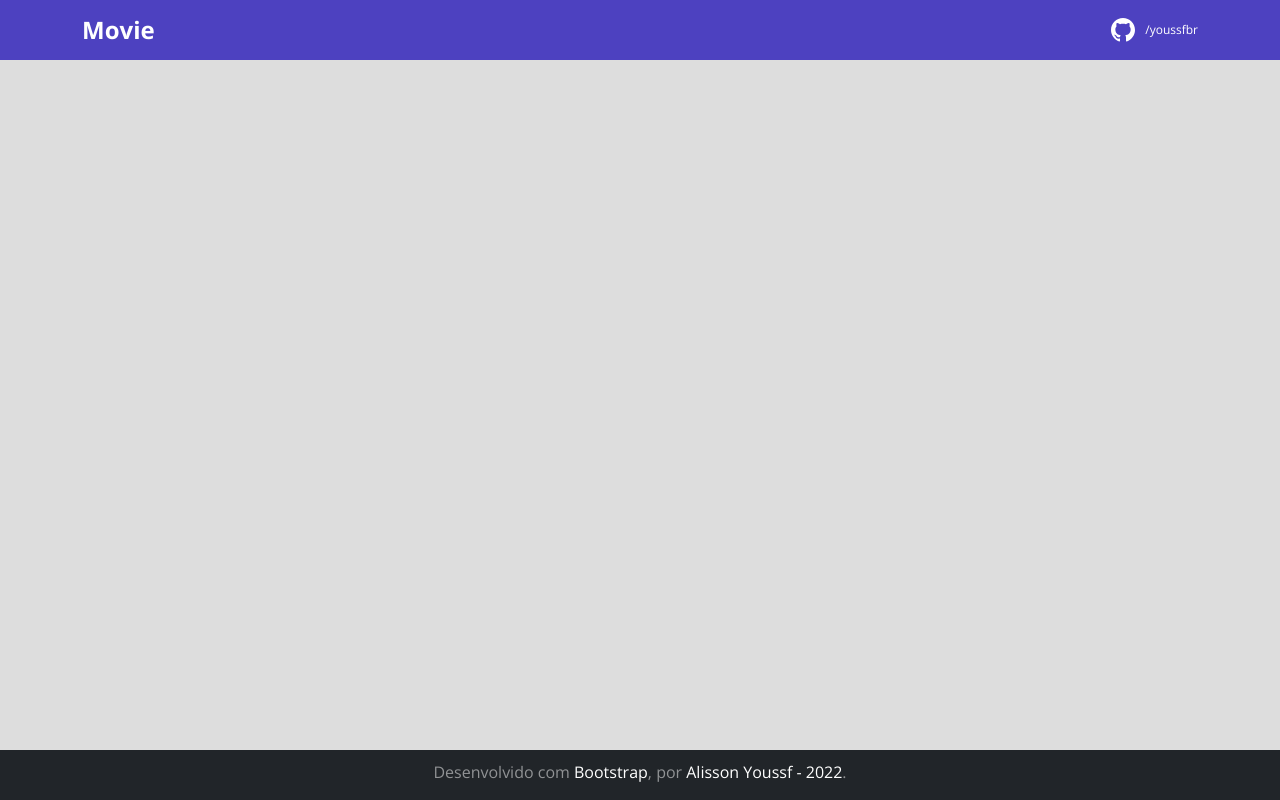
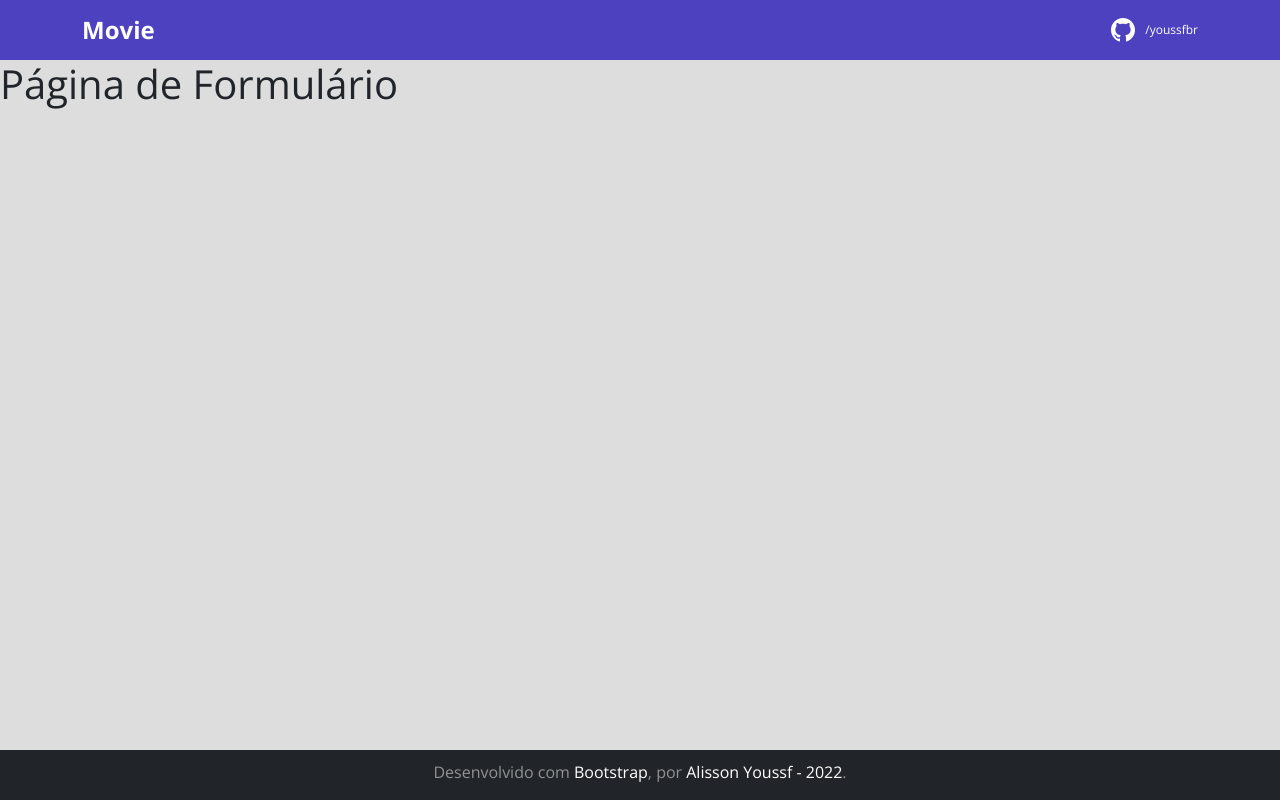
Before and after one commit to youssfbr/movie2022, a React (Create React App) app in the folder frontend/: page /form/1 in a window 1280 px wide. Built offline with nearby package versions, Linux system fonts and the light colour scheme.

Commit message:
Frontend Routes

```diff
--- a/frontend/package.json
+++ b/frontend/package.json
@@ -10,9 +10,11 @@
     "@types/node": "^16.7.13",
     "@types/react": "^18.0.0",
     "@types/react-dom": "^18.0.0",
+    "@types/react-router-dom": "5.3.2",
     "bootstrap": "5.1.3",
     "react": "^18.1.0",
     "react-dom": "^18.1.0",
+    "react-router-dom": "6.2.1",
     "react-scripts": "5.0.1",
     "typescript": "^4.4.2",
     "web-vitals": "^2.1.0"
--- a/frontend/src/App.tsx
+++ b/frontend/src/App.tsx
@@ -1,12 +1,26 @@
+import {
+  BrowserRouter,
+  Routes,
+  Route
+} from "react-router-dom";
+import Listing from 'pages/Listing';
+import Form from 'pages/Form';
+
+import Navbar from "./shared/components/Navbar";
 import Footer from "shared/components/Footer";
-import Navbar from "./shared/components/Navbar";
 
 function App() {
   return (
-    <div>
+    <BrowserRouter>
       <Navbar />
+      <Routes>
+        <Route path="/" element={<Listing />} />
+        <Route path="/form">
+          <Route path=":movieId" element={<Form />} />
+        </Route>
+      </Routes>
       <Footer />
-    </div>
+    </BrowserRouter>
   );
 }
 
--- /dev/null
+++ b/frontend/src/pages/Form/index.tsx
@@ -0,0 +1,7 @@
+function Form() {
+    return (
+        <h1>Página de Formulário</h1>
+    )
+}
+
+export default Form;
--- /dev/null
+++ b/frontend/src/pages/Listing/index.tsx
@@ -0,0 +1,7 @@
+function Listing() {
+    return (
+        <h1>Página de Listagem</h1>
+    )
+}
+
+export default Listing;
```
Also changed, not shown: 1 other file (tests, documents, lock files or other folders).
